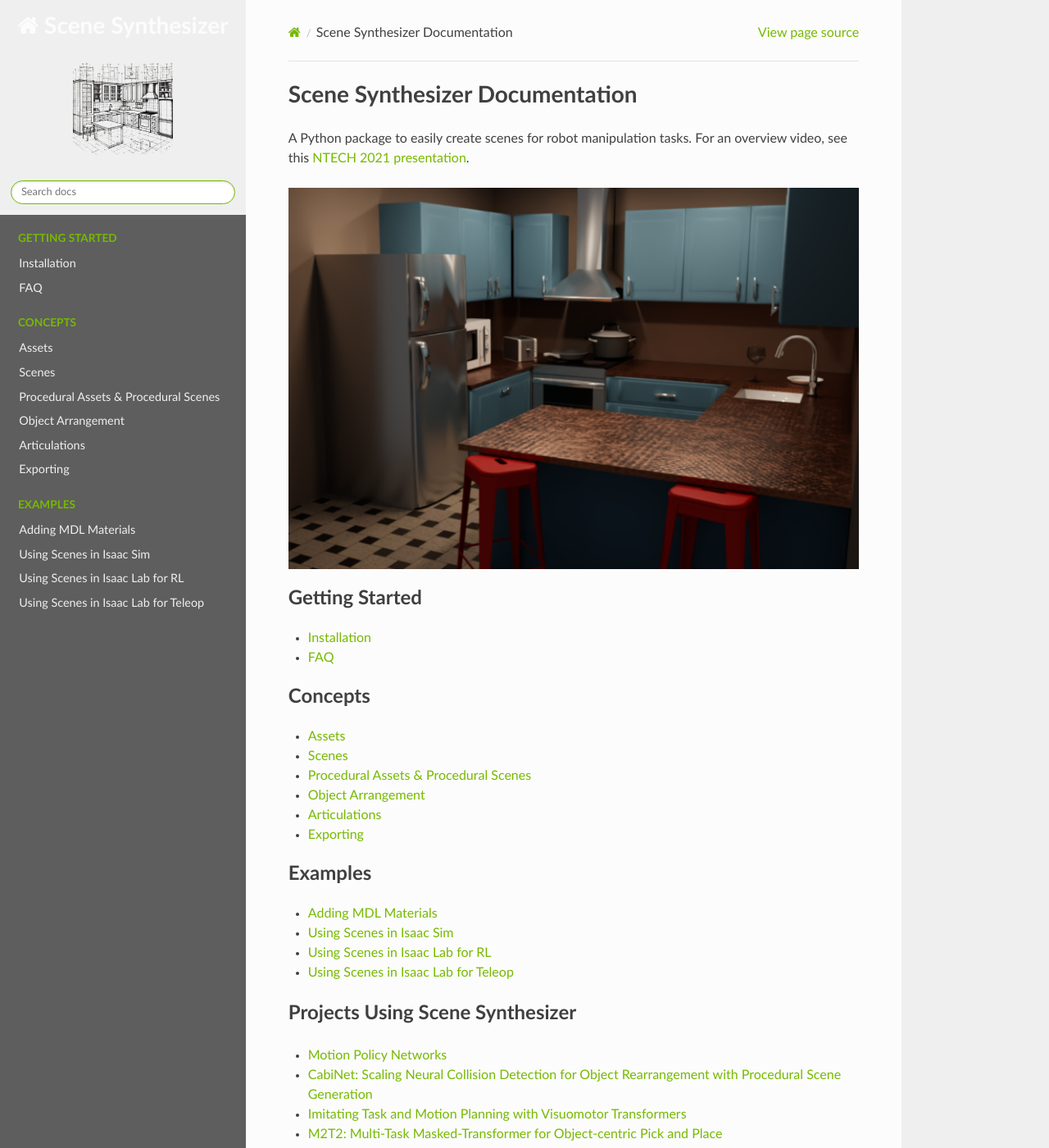
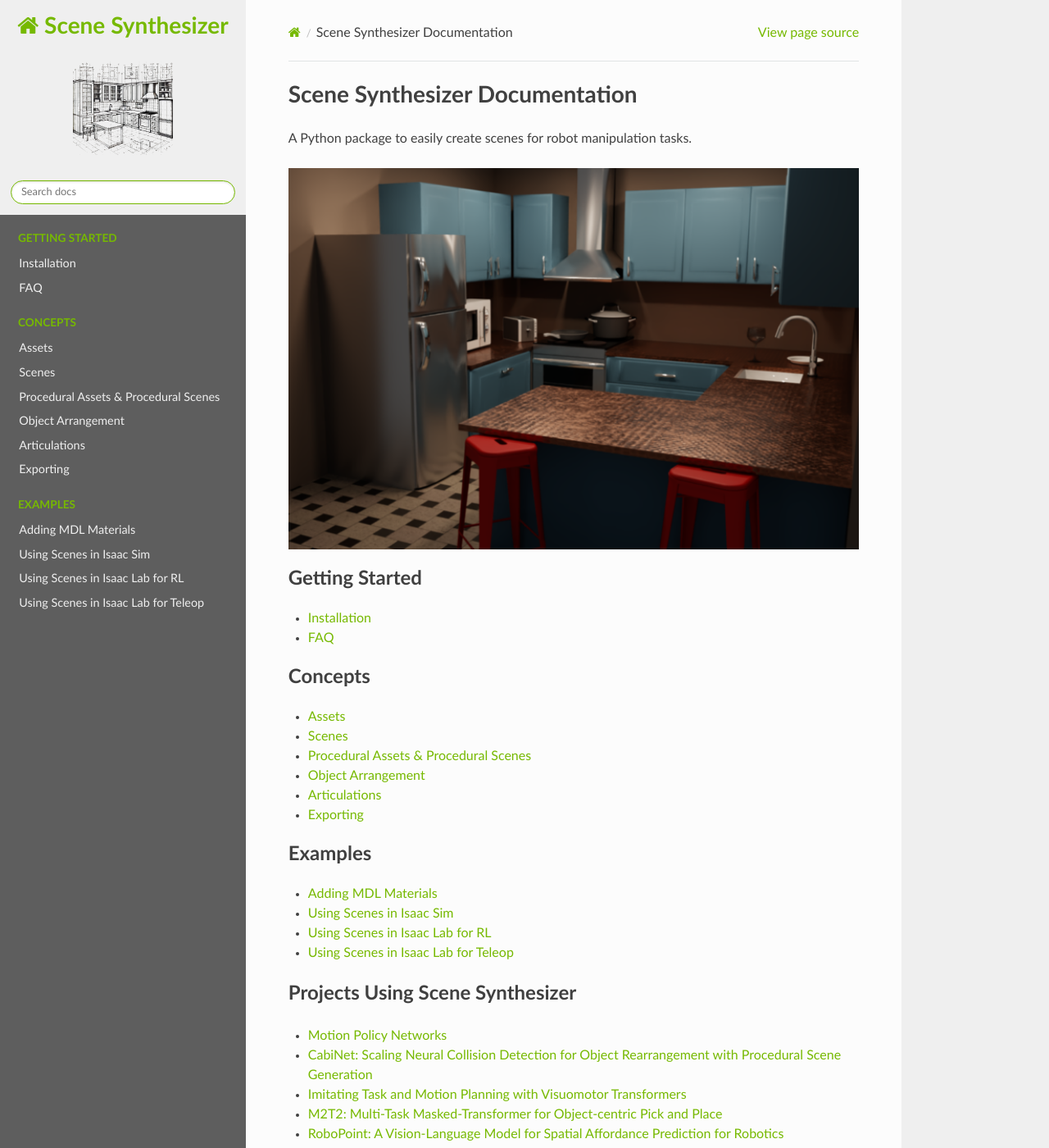
Before and after one commit to ptrkhr/scene_synthesizer, a Sphinx documentation site: the page built from docs/index.rst, in a window 1280 px wide and 1400 px high. Shown: the whole window at 82% size. Built offline with Sphinx 7.4.7 and the Read the Docs theme 3.1.0, drawn with Linux system fonts in a browser that asks for light colours; pages that are not in the unit, such as notebooks, are missing from menus; the version number could not be read and is left out.

Commit message:
Version 1.1.0

```diff
--- a/docs/_static/custom.css
+++ b/docs/_static/custom.css
@@ -20,6 +20,7 @@ h1, h2, .rst-content .toctree-wrapper p.caption, h3, h4, h5, h6, legend, p.capti
 
 .wy-side-nav-search .icon {
     font-size: 175%;
+    color: #76b900;
 }
 
 .wy-menu-vertical li.toctree-l2.current>a {
--- a/docs/index.rst
+++ b/docs/index.rst
@@ -2,8 +2,7 @@
 Scene Synthesizer Documentation
 ###############################
 
-A Python package to easily create scenes for robot manipulation tasks. For an overview video, see this `NTECH 2021 presentation
-<https://nvidia.sharepoint.com/sites/NTECH2/_layouts/15/stream.aspx?id=%2Fsites%2FNTECH2%2FShared%20Documents%2F2021%2FRobotics%20and%20Autonomous%20Vehicles%2FPresentations%2FPresentation%20Recordings%20%28mp4%29%2FNTECH2021%5F395%5FLarge%2DScale%5FData%5FGeneration%5Ffor%5FRobotic%5FManipulation%2Emp4>`_.
+A Python package to easily create scenes for robot manipulation tasks.
 
 
 .. image:: _static/synth_kitchen.png
```
